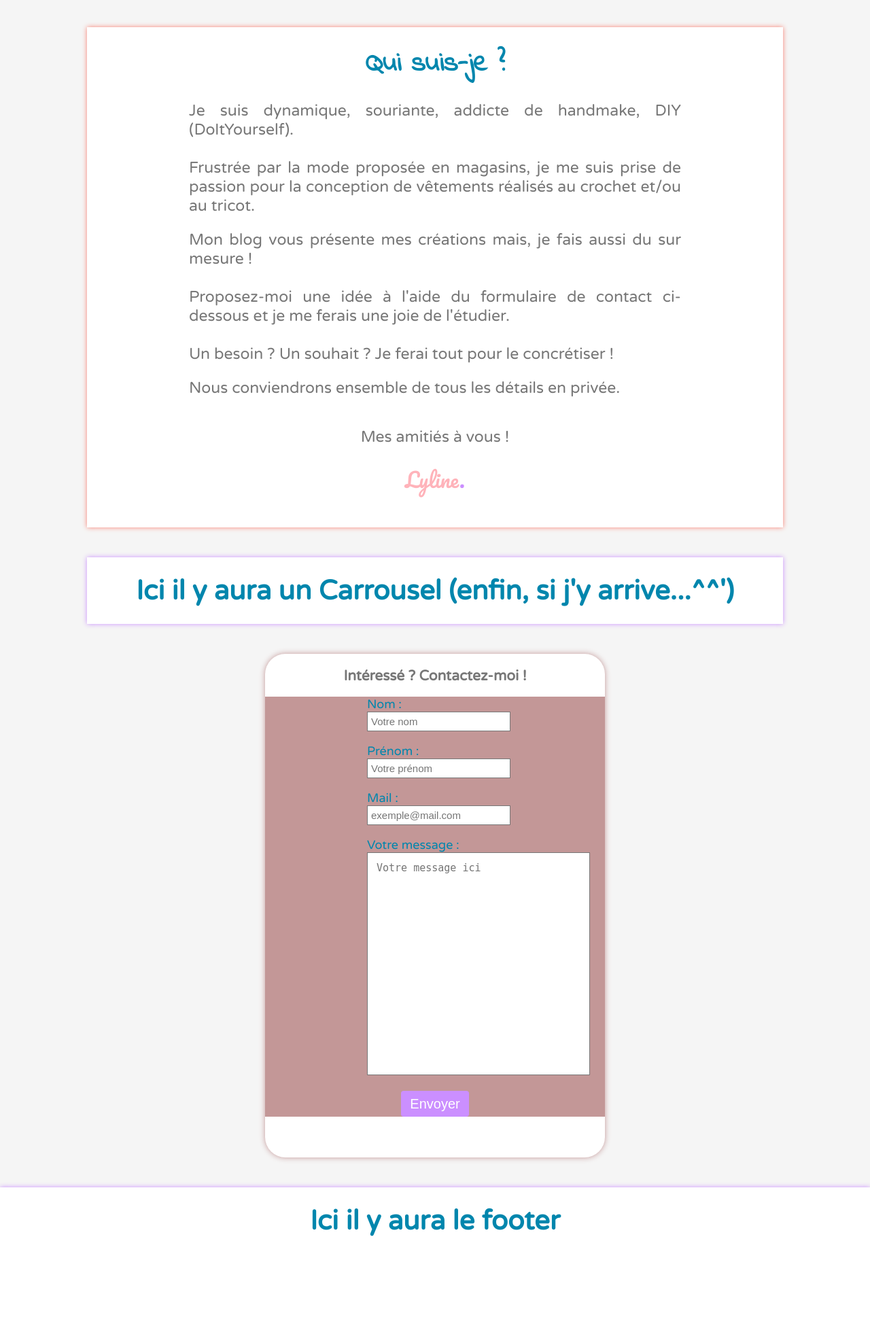
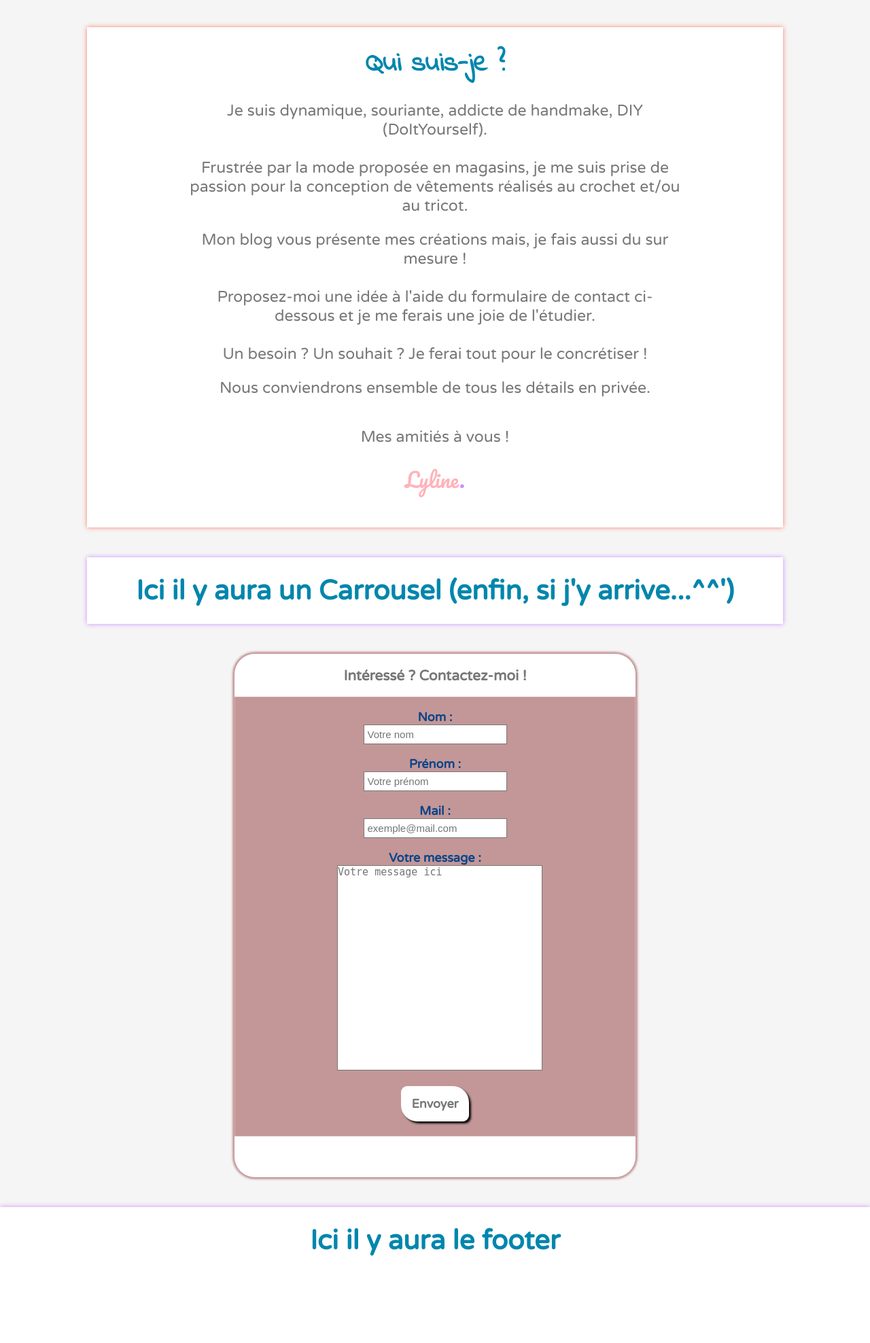
Before and after one commit to Lolo8894/Projet, a PHP site: page / in a window 1280 px wide. Shown: the part 584-2560 px from the top of the page at 68% size. Before the commit the page ends 2403 px from the top, so only its background shows below. Run offline with PHP 8.4, Linux system fonts and the light colour scheme.

Commit message:
28/03/2020 12:02

```diff
--- a/index.html
+++ b/index.html
@@ -60,7 +60,7 @@
 <section id="formulaire">
     <h3>Intéressé ? Contactez-moi !</h3> <br/>
   <div class="contact">
-  <form method="post">
+  <form method="post"><br/>
     <p class="input"><label>Nom :</label><br/>
     <input type="text" name="nom" placeholder="Votre nom" required></p><br/>
 
--- a/style.css
+++ b/style.css
@@ -130,7 +130,7 @@ p {
   color: #777;
   font-family: 'Varela Round', sans-serif;
   font-size: 23px;
-  text-align: justify;
+  text-align: center;
   margin-right: 150px;
   margin-left: 150px;
 }
@@ -169,12 +169,12 @@ p {
   background: #fff;
   border-radius: 30px;
   text-align: center;
-  width: 500px;
+  width: 590px;
   margin: 0 auto;
   font-family: 'Varela Round', sans-serif;
   color: #777;
   font-size: 15px;
-  box-shadow: 0 0 8px 0 #c39797;
+  box-shadow: 0 0px 3px 3px #c39797;
 }
 
 h3 {
@@ -184,13 +184,14 @@ h3 {
 }
 
 .contact {
-  padding: 0px auto;
+  border: 0.07px solid #CFACAC;
   background-color:#c39797;
 }
 
 .input {
-  color: #0086ad;
+  color: #0A4589;
   font-size: 18px;
+  font-weight: bold;
 }
 /* Label mis dans des paragraphes */
 
@@ -207,7 +208,7 @@ input[type="email"] {
 }
 
 textarea {
-  padding: 13px;
+  padding: 0px;
   width: 300px;
   height: 300px;
   font-size: 15px;
@@ -217,17 +218,29 @@ textarea {
 /* Pour styliser les inputs (ou champs de saisie de type texte) */
 
 .envoyer {
-  padding: 1px 3px;
   width: 100px;
-  margin: 0 auto;
+  margin-bottom: 21px;
   line-height: 36px;
-  font-size: 20px;
-  color: #fff;
-  background-color: #cb8fff;
   text-align: center;
-  border-radius: 4px;
+  color:#777;
+  font-size:18px;
+  font-weight: bold;
+  font-family: 'Varela Round', sans-serif;
+  background:#fff;
+  padding: 8px;
+  border-radius: 9px 24px;
+  box-shadow: 3px 3px 3px 0px rgba(10, 8, 8, 0.99);
 }
 /* Styliser le bouton "Envoyer" */
+
+.envoyer:hover {
+  background: #0A4589;
+  color: #fff;
+  font-family: 'Varela Round', sans-serif;
+  border: 1px solid grey;
+  box-shadow: 3px 3px 3px 0px #fff;
+}
+/* Styliser le bouton "Envoyer" au survol */
 
 /* -------------------------------------------------------------------------- */
 /*---------------------------------- FOOTER --------------------------------- */
```
